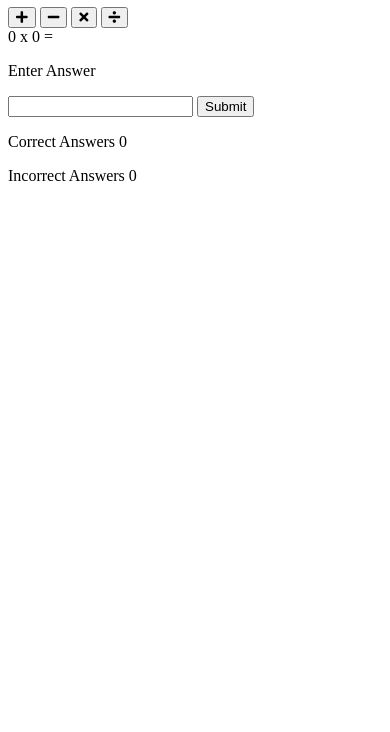
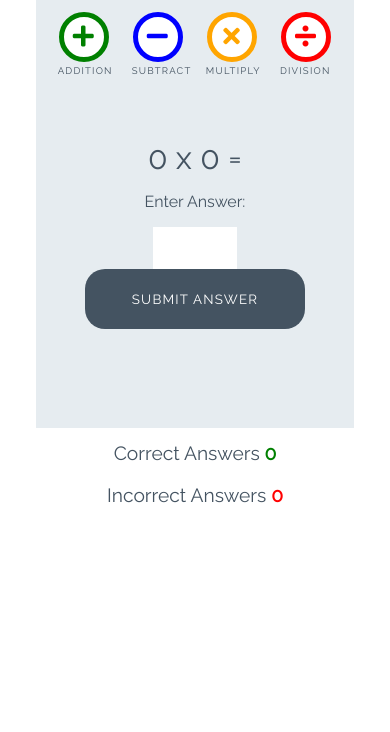
Before and after one commit to abi19x/Love-Maths, a plain HTML site: page index.html in a window 390 px wide. Shown: the part 112-844 px from the top of the page. Drawn offline with Linux system fonts and the light colour scheme.

Commit message:
added styles to the page

```diff
--- a/assets/css/style.css
+++ b/assets/css/style.css
@@ -0,0 +1,252 @@
+/* --------- Global style */
+
+body {
+    background-color: white;
+    font-family: "Raleway", sans-serif;
+    color: #445361;
+    text-align: center;
+}
+
+/* --------- Heading */
+
+.heading {
+    text-align: center;
+    font-size: 2.5rem;
+}
+
+.logo {
+    height: 40px;
+    padding-right: 5px;
+}
+
+/* --------- Game layout */
+
+.game-area {
+    background-color: #E6ECF0;
+    box-sizing: border-box;
+    width: 85%;
+    height: 65vh;
+    max-height: 450px;
+    max-width: 830px;
+    margin-left: auto;
+    margin-right: auto;
+    padding: 1%;
+}
+
+.question-area {
+    width: 50%;
+    font-size: 2rem;
+    margin: auto;
+    padding: 50px 0;
+}
+
+.question-area span {
+    padding: 0 15px;
+}
+
+.score-area {
+    margin: 5px auto;
+    width: 60%;
+    font-size: 1.2rem;
+}
+
+.controls-area {
+    width: 85%;
+    margin: 30px auto;
+}
+
+#score {
+    color: green;
+    font-weight: bold;
+}
+
+#incorrect {
+    color: red;
+    font-weight: bold;
+}
+
+.answer-message {
+    display: none;
+    font-size: 1rem;
+}
+
+#answer-box {
+    border: none;
+    color: #445361;
+    display: inline-block;
+    height: 40px;
+    width: 80px;
+    font-size: 1.2rem;
+}
+
+.scores {
+    display: inline-block;
+    padding: 25px;
+}
+
+/* --------- Buttons */
+
+.btn {
+    width: 220px;
+    height: 60px;
+    font-family: "Raleway", sans-serif;
+    text-transform: uppercase;
+    letter-spacing: 1.2px;
+    color: white;
+}
+
+.btn:focus {
+    outline: none;
+}
+
+.btn--big {
+    padding-top: 10px;
+    border-radius: 50%;
+    background-color: white;
+    border: 10px solid;
+    width: 100px;
+    height: 100px;
+    font-size: 3.2rem;
+    margin: 0 30px;
+    transition: all 0.5s;
+}
+
+.btn--big::after{
+    content: attr(data-type);
+    font-size: 1rem;
+    color: #445361;
+    position: relative;
+    left: -0.5em;
+}
+
+.btn--blue {
+    border-color: blue;
+    color: blue;
+}
+
+.btn--blue:active,
+.btn--blue:hover {
+    background-color: darkblue;
+    color: white;
+}
+
+.btn--orange {
+    border-color: orange;
+    color: orange;
+}
+
+.btn--orange:active,
+.btn--orange:hover {
+    background-color: darkorange;
+    color: white;
+}
+
+.btn--red {
+    border-color: red;
+    color: red;
+}
+
+.btn--red:active,
+.btn--red:hover {
+    background-color: darkred;
+    color: white;
+}
+
+.btn--green {
+    border-color: green;
+    color: green;
+}
+
+.btn--green:active,
+.btn--green:hover {
+    background-color: darkgreen;
+    color: white;
+}
+
+.btn--gray {
+    margin-top: 25px;
+    background-color: #445361;
+    border: 1px transparent;
+    border-radius: 20px;
+}
+
+.btn--gray:active,
+.btn--gray:hover {
+    background-color: #0d1013;
+}
+
+/* --------- Media queries */
+
+@media (max-width: 414px) {
+    .controls-area {
+        width: 100%;
+    }
+
+    .btn--big {
+        margin: 0 10px;
+        padding: 5px;
+        border: 5px solid;
+        width: 50px;
+        height: 50px;
+        font-size: 1.5rem;
+    }
+
+    .btn--big::after {
+        font-size: 0.6rem;
+        left: -0.7rem;
+    }
+
+    .question-area {
+        padding: 10% 0;
+        width: 100%;
+    }
+
+    .question-area span {
+        padding: 0;
+    }
+
+    .answer-message {
+        display: block;
+    }
+
+    #answer-box {
+        display: block;
+        margin: 0 auto;
+    }
+    .btn--gray {
+        margin-top: 0;
+    }
+
+    .score-area {
+        width: 100%;
+    }
+
+    .scores {
+        margin: 0.5em auto;
+        display: block;
+        padding: 5px;
+    }
+
+    .heading {
+        font-size: 2rem;
+    }
+}
+
+@media (max-width: 320px) {
+    .game-area {
+        height: 70vh;
+    }
+
+    .controls-area {
+        width: 75%;
+        margin: 10px auto;
+    }
+
+    .btn--big {
+        margin: 10px 10px;
+    }
+    .question-area {
+        padding: 10px 0;
+    }
+
+}
--- a/index.html
+++ b/index.html
@@ -1,35 +1,47 @@
 <!DOCTYPE html>
 <html lang="en">
+
 <head>
     <meta charset="UTF-8">
     <meta name="viewport" content="width=device-width, initial-scale=1.0">
-    <!-- font awsome and google fonts -->
-    <link rel="stylesheet" href="https://use.fontawesome.com/releases/v5.7.2/css/all.css" integrity="sha384-fnmOCqbTlWIlj8LyTjo7mOUStjsKC4pOpQbqyi7RrhN7udi9RwhKkMHpvLbHG9Sr" crossorigin="anonymous">
+
+    <!-- font awesome and google fonts -->
+    <link rel="stylesheet" href="https://use.fontawesome.com/releases/v5.7.2/css/all.css"
+        integrity="sha384-fnmOCqbTlWIlj8LyTjo7mOUStjsKC4pOpQbqyi7RrhN7udi9RwhKkMHpvLbHG9Sr" crossorigin="anonymous">
     <link href="https://fonts.googleapis.com/css?family=Raleway%7CRighteous" rel="stylesheet">
+
     <link rel="stylesheet" href="assets/css/style.css">
     <title>Document</title>
 </head>
+
 <body>
     <h1 class="heading">
-        <img src="assets/images/logo.png" alt="logo" class="logo"> Love Maths
+        <img class="logo" src="assets/images/logo.png" alt="logo"> Love Maths
     </h1>
 
     <div class="game-area">
         <div class="controls-area">
-            <button class="btn btn--bg btn--green"><i class="fas fa-plus"></i></button>
-            <button class="btn btn--bg btn--blue"><i class="fas fa-minus"></i></button>
-            <button class="btn btn--bg btn--orange"><i class="fas fa-times"></i></button>
-            <button class="btn btn--bg btn--red"><i class="fas fa-divide"></i></button>
+            <button data-type="addition" class="btn btn--big btn--green">
+                <i class="fas fa-plus"></i>
+            </button>
+            <button data-type="subtract" class="btn btn--big btn--blue">
+                <i class="fas fa-minus"></i>
+            </button>
+            <button data-type="multiply" class="btn btn--big btn--orange">
+                <i class="fas fa-times"></i>
+            </button>
+            <button data-type="division" class="btn btn--big btn--red">
+                <i class="fas fa-divide"></i>
+            </button>
         </div>
-
         <div class="question-area">
-            <span id="operand">0</span>
+            <span id="operand1">0</span>
             <span id="operator">x</span>
             <span id="operand2">0</span>
             <span>=</span>
-            <p class="answer-message">Enter Answer</p>
-            <input type="number" id="answer-box">
-            <button class="btn btn--gray">Submit</button>
+            <p class="answer-message">Enter Answer:</p>
+            <input id="answer-box" type="number">
+        <button data-type="submit" class="btn btn--gray">Submit Answer</button>
         </div>
     </div>
 
@@ -40,4 +52,5 @@
 
     <script src="assets/js/script.js"></script>
 </body>
+
 </html>
```
